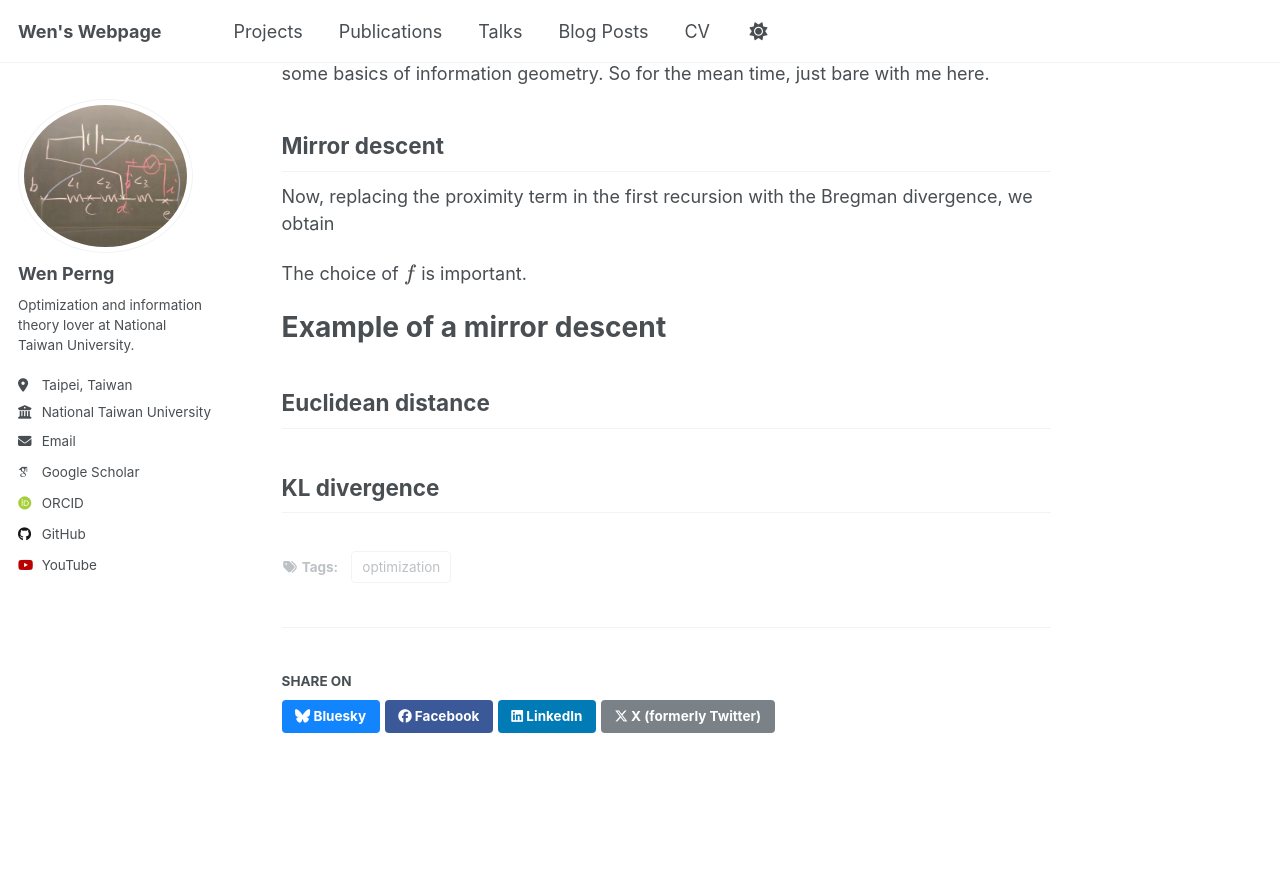
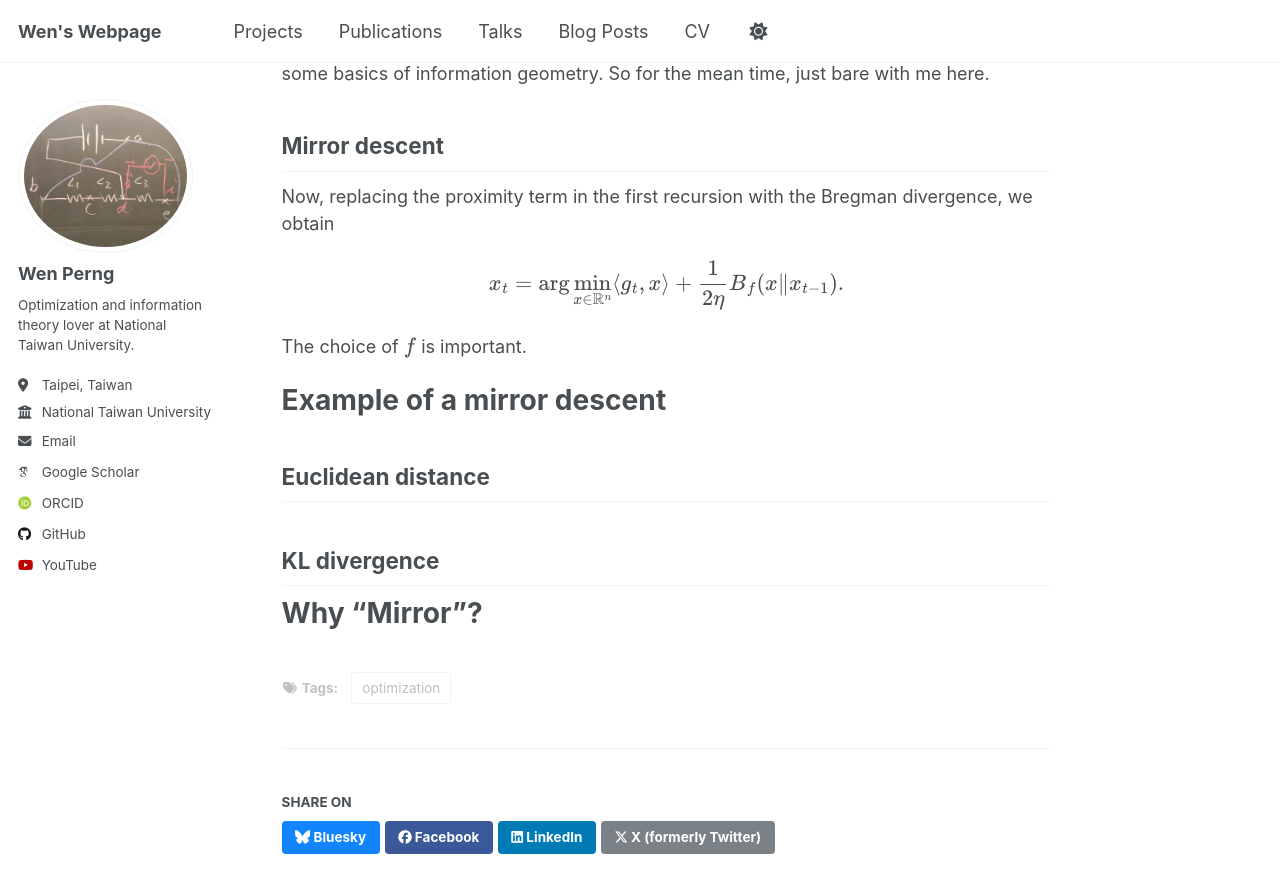
Before and after one commit to WenPerng/WenPerng.github.io, a Jekyll site: the page built from _posts/2025-08-21-blog-post.md, in a window 1280 px wide and 900 px high, scrolled down 1216 px. Shown: the top 893 px of the window. Built offline with Jekyll 4.4.1, drawn with Linux system fonts in a browser that asks for light colours; some web fonts are replaced; a script that is not in the unit is left out.

```diff
--- a/_posts/2025-08-21-blog-post.md
+++ b/_posts/2025-08-21-blog-post.md
@@ -38,7 +38,11 @@ The Bregman divergence acts like a squared distance although being asymmetric. T
 
 ## Mirror descent
 Now, replacing the proximity term in the first recursion with the Bregman divergence, we obtain
-
+<p>
+\begin{align*}
+    x_{t} = \arg\min_{x\in\mathbb{R}^n} \langle g_t,x\rangle + \frac{1}{2\eta} B_f(x\|x_{t-1}).
+\end{align*}
+</p>
 
 The choice of \\(f\\) is important.
 
@@ -46,3 +50,6 @@ The choice of \\(f\\) is important.
 ## Euclidean distance
 
 ## KL divergence
+
+
+# Why "Mirror"?
```
Also changed, not shown: _projects/2023-12-Kendo-Robot.md (+10 -6 lines), _projects/2025-06-MCTT-note.md (+1 -1 lines).
